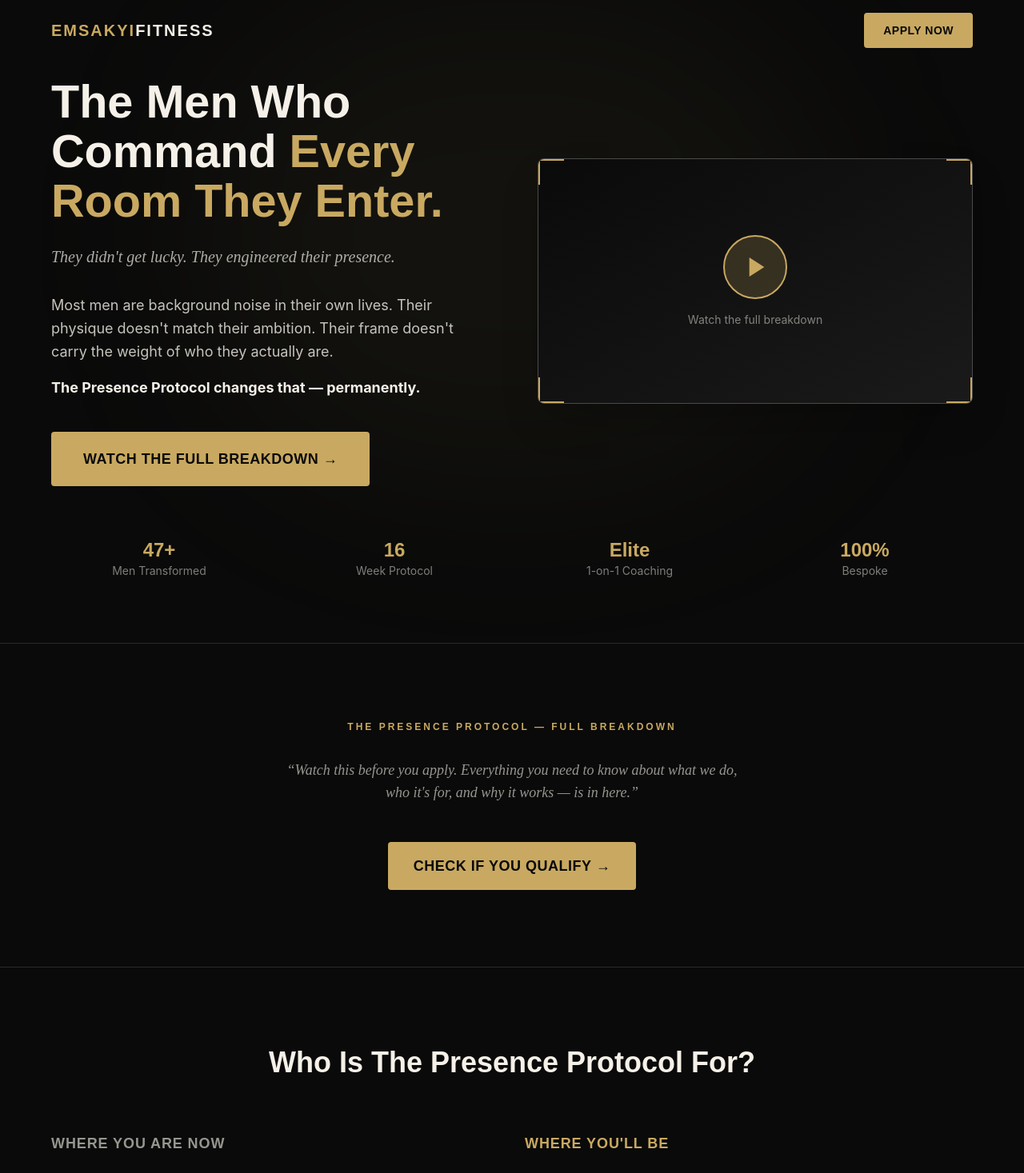
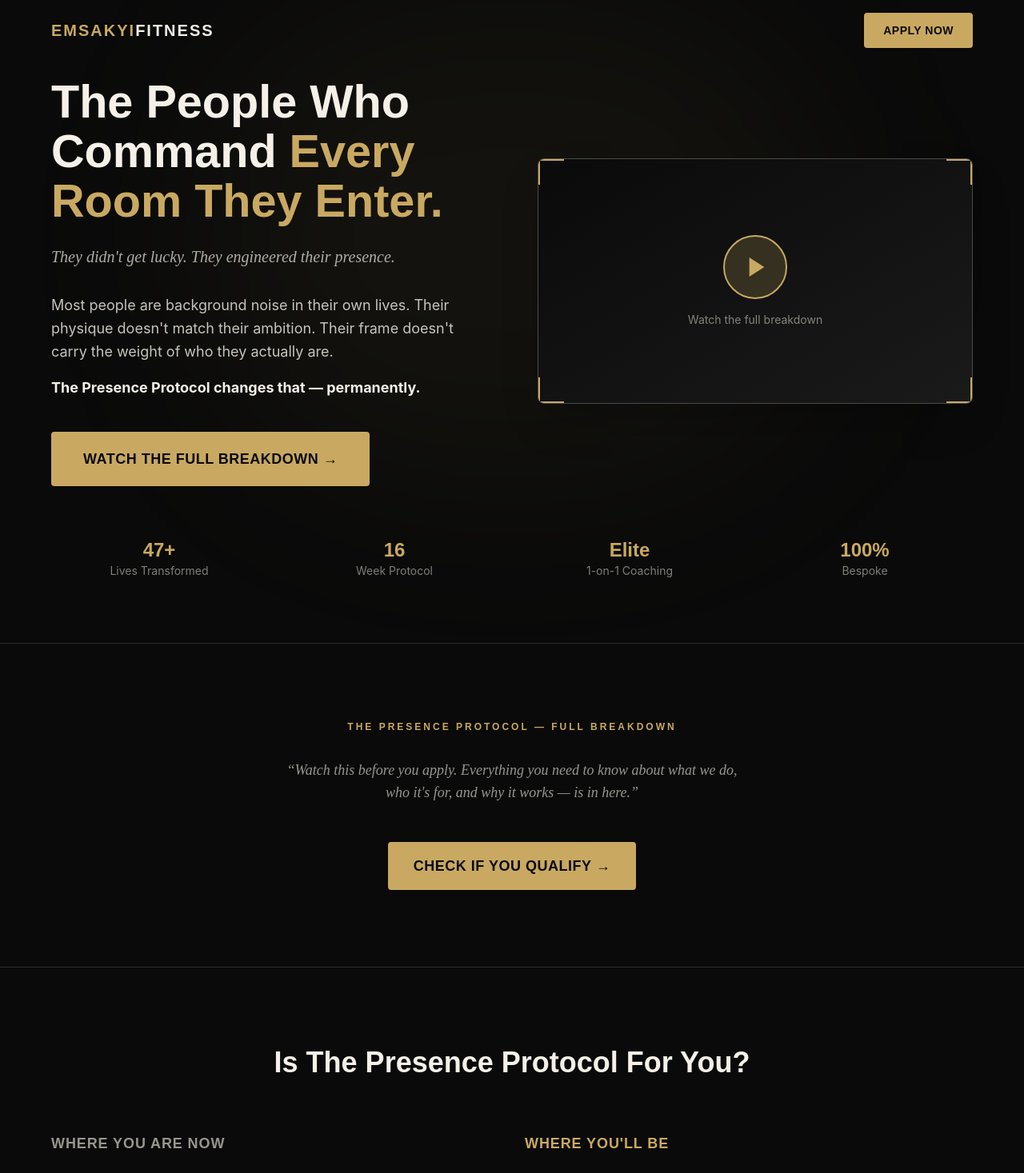
Before and after one commit to sennaverheij-blip/emsakyifitness, a Next.js app: page / in a window 1280 px wide. Shown: the top 1467 px of the page at 80% size. Built offline with nearby package versions, Linux system fonts and the light colour scheme.

Commit message:
Make funnel gender-inclusive, mixed testimonials

```diff
--- a/src/app/page.tsx
+++ b/src/app/page.tsx
@@ -29,7 +29,7 @@ const quizSteps = [
   },
   {
     question: 'How serious are you about this?',
-    micro: 'We only work with men who are ready to commit.',
+    micro: 'We only work with people who are ready to commit.',
     options: [
       "I'm 100% committed. I follow through on what I invest in.",
       "I'm serious but I want to understand more first",
@@ -167,7 +167,7 @@ export default function FunnelPage() {
               {/* Left: Copy */}
               <div>
                 <h1 className="font-headline text-[clamp(2.4rem,5.5vw,3.6rem)] font-bold leading-[1.08] mb-6 reveal">
-                  The Men Who Command{' '}
+                  The People Who Command{' '}
                   <span className="text-brand-bronze">Every Room They Enter.</span>
                 </h1>
 
@@ -176,7 +176,7 @@ export default function FunnelPage() {
                 </p>
 
                 <div className="text-lg text-brand-cream/80 leading-relaxed mb-10 space-y-4 reveal reveal-delay-2">
-                  <p>Most men are background noise in their own lives. Their physique doesn&apos;t match their ambition. Their frame doesn&apos;t carry the weight of who they actually are.</p>
+                  <p>Most people are background noise in their own lives. Their physique doesn&apos;t match their ambition. Their frame doesn&apos;t carry the weight of who they actually are.</p>
                   <p><strong className="text-brand-cream">The Presence Protocol changes that — permanently.</strong></p>
                 </div>
 
@@ -207,7 +207,7 @@ export default function FunnelPage() {
             {/* Trust bar */}
             <div className="mt-16 grid grid-cols-2 md:grid-cols-4 gap-6 reveal reveal-delay-4">
               {[
-                ['47+', 'Men Transformed'],
+                ['47+', 'Lives Transformed'],
                 ['16', 'Week Protocol'],
                 ['Elite', '1-on-1 Coaching'],
                 ['100%', 'Bespoke'],
@@ -244,7 +244,7 @@ export default function FunnelPage() {
         <section className="py-24 border-t border-brand-card">
           <div className="max-w-[1200px] mx-auto px-6">
             <h2 className="font-headline text-h2 mb-16 text-center reveal">
-              Who Is The Presence Protocol For?
+              Is The Presence Protocol For You?
             </h2>
 
             <div className="grid md:grid-cols-2 gap-8 mb-16">
@@ -406,9 +406,9 @@ export default function FunnelPage() {
             <div className="grid md:grid-cols-3 gap-6">
               {[
                 {
-                  name: 'Marcus, 34',
+                  name: 'Sarah, 31',
                   role: 'Entrepreneur',
-                  quote: "I walked into my boardroom after 12 weeks and my business partner said 'What happened to you?' That's when I knew.",
+                  quote: "I walked into a pitch meeting after 12 weeks and my business partner said 'What happened to you?' That's when I knew the protocol was real.",
                 },
                 {
                   name: 'James, 29',
@@ -416,9 +416,9 @@ export default function FunnelPage() {
                   quote: "I spent 3 years at the gym with nothing to show for it. Emin restructured everything in week one. By week 8, I didn't recognise myself.",
                 },
                 {
-                  name: 'Daniel, 41',
-                  role: 'Corporate Director',
-                  quote: 'The Presence Protocol isn\'t a fitness programme. It\'s an identity upgrade. My confidence, my frame, my energy — everything shifted.',
+                  name: 'Priya, 35',
+                  role: 'Creative Director',
+                  quote: "The Presence Protocol isn't a fitness programme. It's an identity upgrade. My confidence, my frame, my energy — everything shifted.",
                 },
               ].map((t, i) => (
                 <div key={t.name} className={`brand-card reveal reveal-delay-${i + 1}`}>
@@ -592,7 +592,7 @@ export default function FunnelPage() {
                         The Inner Circle sounds like the right starting point.
                       </h2>
                       <p className="font-body text-brand-cream/60 mb-8 max-w-md mx-auto">
-                        Join a brotherhood of men who are serious about presence.
+                        Join a community of driven individuals who are serious about presence.
                       </p>
                       <button className="btn-primary text-lg">Join the Inner Circle →</button>
                     </>
@@ -656,7 +656,7 @@ function FAQSection() {
   const faqs = [
     {
       q: "Is this for me if I'm not a beginner?",
-      a: "Absolutely. Most of our clients have training experience — they just haven't had programming designed for presence and authority. We meet you where you are and build from there.",
+      a: "Absolutely. Most of our clients have some training experience — they just haven't had programming designed for presence and authority. We meet you where you are and build from there.",
     },
     {
       q: "What does 'elite 1-on-1' actually mean day-to-day?",
@@ -668,7 +668,7 @@ function FAQSection() {
     },
     {
       q: 'What if I travel constantly or have irregular hours?',
-      a: 'The protocol is built for high-performing men with demanding schedules. We adapt training to hotel gyms, travel days, and time zones. Your plan flexes with your life — not the other way around.',
+      a: 'The protocol is built for high-performing people with demanding schedules. We adapt training to hotel gyms, travel days, and time zones. Your plan flexes with your life — not the other way around.',
     },
     {
       q: "What's the investment and is there a payment plan?",
@@ -676,7 +676,7 @@ function FAQSection() {
     },
     {
       q: 'How quickly will I see results?',
-      a: "Most men notice meaningful changes within 3-4 weeks — in energy, posture, and how they carry themselves. By week 8, the visual transformation is undeniable. By week 16, it's permanent.",
+      a: "Most clients notice meaningful changes within 3-4 weeks — in energy, posture, and how they carry themselves. By week 8, the visual transformation is undeniable. By week 16, it's permanent.",
     },
   ]
 
```
